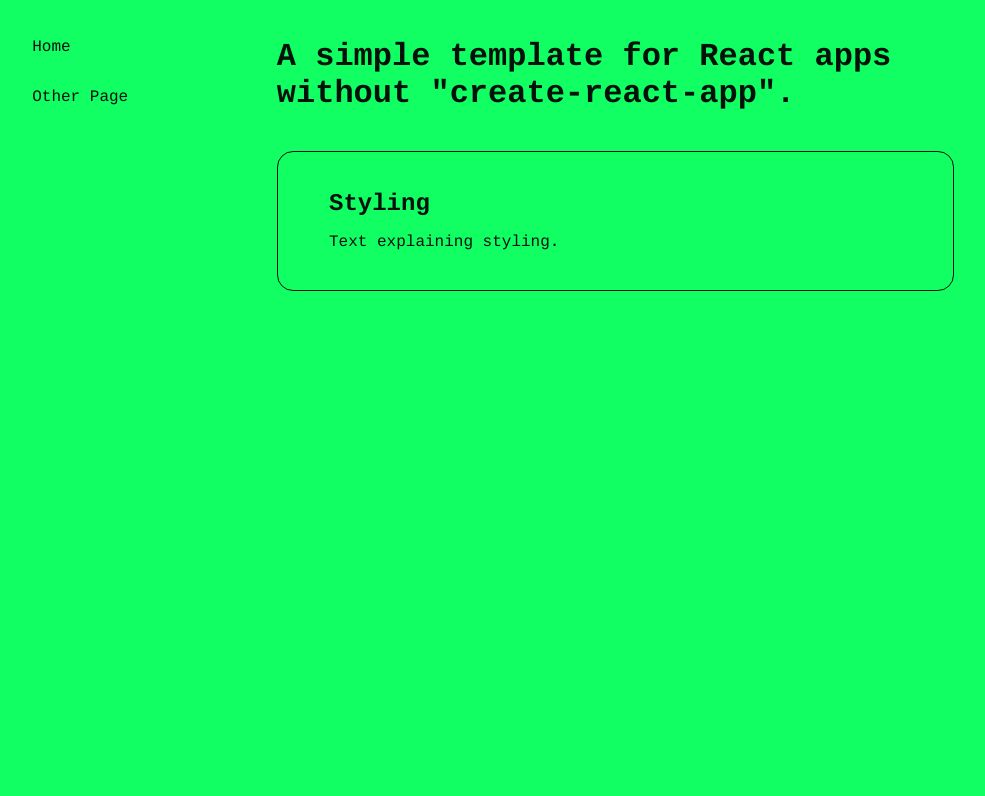
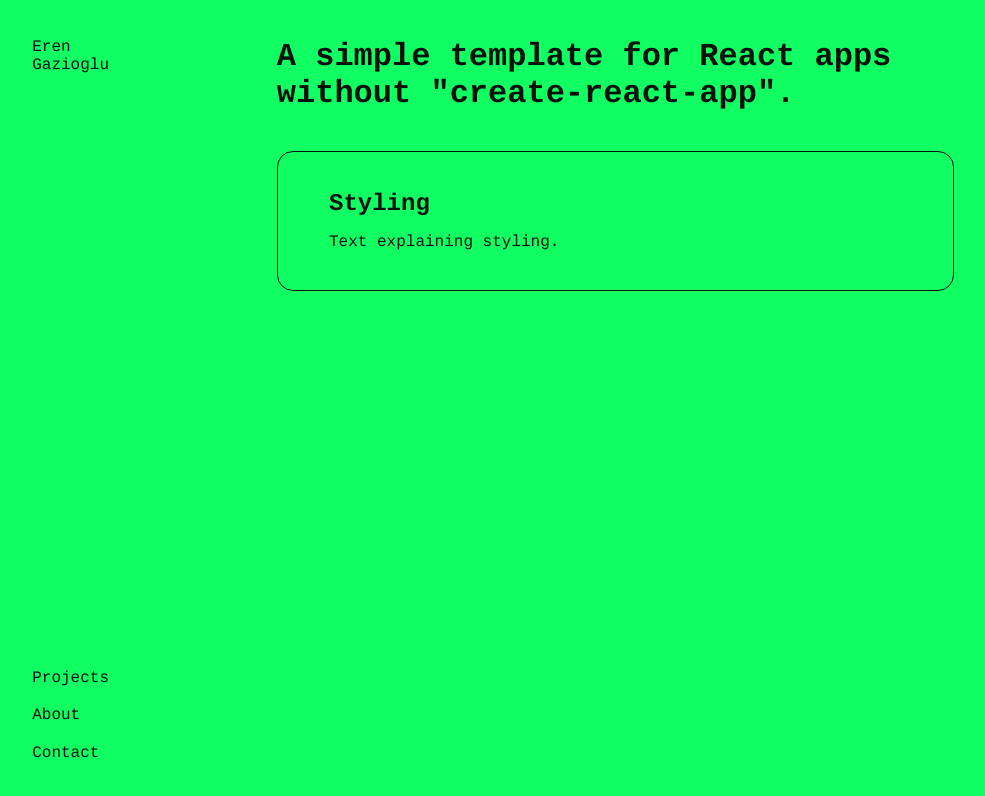
Before and after one commit to pompyproductions/erengazioglu, a React app: page / in a window 1280 px wide. Shown: the whole page, without its empty margins (147-1132 px from the left). Built offline with nearby package versions, Linux system fonts and the light colour scheme.

Commit message:
Use css selectors to hide nav elems

```diff
--- a/src/react/components/Header.js
+++ b/src/react/components/Header.js
@@ -4,10 +4,13 @@
 const Header = () => {
   return (
     <header>
+      <Link to="/" className="logo">Eren Gazioglu</Link>
       <nav>
         <ul>
-          <li><Link to="/">Home</Link></li>
-          <li><Link to="/page">Other Page</Link></li>
+          <li><Link>Menu</Link></li>
+          <li><Link to="/page">Projects</Link></li>
+          <li><Link to="/page">About</Link></li>
+          <li><Link to="/page">Contact</Link></li>
         </ul>
       </nav>
     </header>
--- a/src/sass/components/_header.scss
+++ b/src/sass/components/_header.scss
@@ -1,4 +1,15 @@
 @use "../globals" as *;
+
+header {
+  display: grid;
+  grid-template-columns: 1fr min-content;
+  grid-auto-rows: 1fr;
+
+  @include break-at("small") {
+    grid-template-columns: min-content;
+    grid-template-rows: 1fr min-content;
+  }
+}
 
 header nav ul {
   display: flex;
@@ -8,6 +19,9 @@
   li {
     font-size: 1rem;
     white-space: nowrap;
+    &:not(:first-of-type) {
+      display: none;
+    }
   }
   a {
     text-decoration: none;
@@ -16,8 +30,23 @@
     }
   }
 
+  @include break-at("tablet") {
+    li:first-of-type {
+      display: none;
+    }
+    li:not(:first-of-type) {
+      display: block;
+    }
+  }
+
   @include break-at("small") {
     flex-direction: column;
     align-items: start;
+    gap: 1.2rem;
   }
 }
+
+.logo {
+  text-decoration: none;
+  // font-weight: 700;
+}
--- a/src/sass/globals/_breakpoints.scss
+++ b/src/sass/globals/_breakpoints.scss
@@ -1,5 +1,6 @@
 $breakpoints: (
-    "thin": 320px,
+    "mobile": 320px,
+    "tablet": 520px,
     "small": 720px,
     "medium": 1024px,
     "large": 1200px,
```
